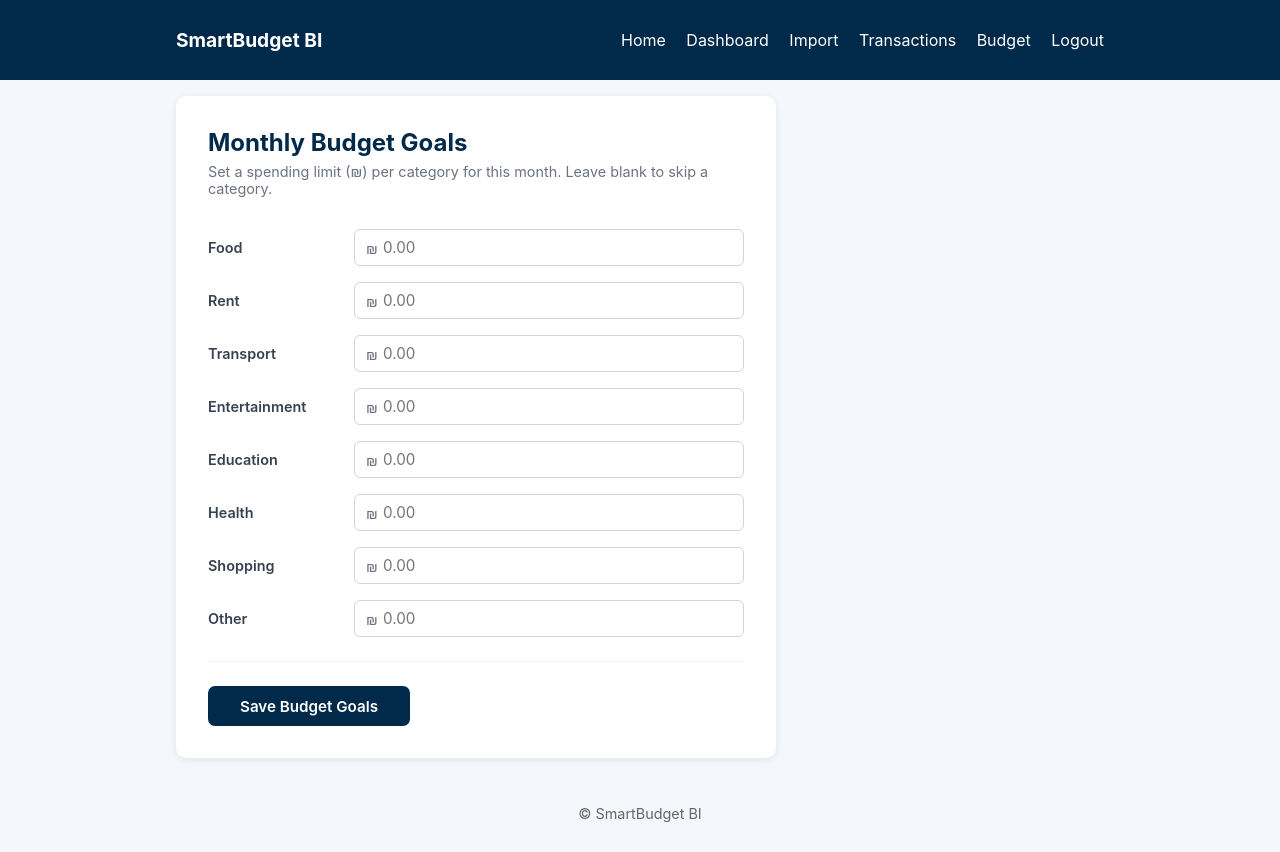
After one commit to leenabuleil04-ctrl/smartbudget-bi, a Flask app: page /budget in a window 1280 px wide. The commit adds this page. Run offline with Flask 3, Linux system fonts and the light colour scheme; the visitor is signed in with stand-in values (Sample User, id 1).

Commit message:
Add budget goals page, transactions page, and per-category dashboard utilization
- /budget (GET/POST): form to set monthly spending limits per category,
  saves to budget_goals.monthly_limit_ils; pre-fills on revisit
- /transactions: full transaction table sorted date-desc with category
  badges and colour-coded amounts
- navbar: Transactions and Budget links shown when logged in
- dashboard: Budget Utilization card replaced with per-category progress
  bars (teal <80%, amber 80-100%, red >=100%) and edit-goals link
- fix: budget_goals column is monthly_limit_ils, not amount

Co-Authored-By: Claude Sonnet 4.6 <noreply@anthropic.com>

```diff
--- a/app.py
+++ b/app.py
@@ -64,18 +64,20 @@ def dashboard():
         pass
     cbs_values = [cbs_by_category.get(c, 0) for c in cat_labels]
 
-    # budget utilization
-    budget_util = None
+    # per-category budget breakdown
+    budget_breakdown = {}
     try:
-        res = supabase.table('budget_goals').select('*').eq('student_id', user['id']).execute()
-        err = getattr(res, 'error', None)
-        if not err and res.data:
-            total_budget = sum((b.get('amount') or 0) for b in res.data)
-            spent = sum(metrics['by_category'].values())
-            if total_budget > 0:
-                budget_util = round((spent / total_budget) * 100, 1)
+        res = supabase.table('budget_goals').select('category,monthly_limit_ils').eq('student_id', user['id']).execute()
+        if not getattr(res, 'error', None) and res.data:
+            for row in res.data:
+                cat = row.get('category')
+                goal = float(row.get('monthly_limit_ils') or 0)
+                if cat and goal > 0:
+                    spent = metrics['by_category'].get(cat, 0.0)
+                    pct = min(round((spent / goal) * 100, 1), 999)
+                    budget_breakdown[cat] = {'goal': goal, 'spent': spent, 'pct': pct}
     except Exception:
-        budget_util = None
+        pass
 
     return render_template(
         'dashboard.html',
@@ -83,7 +85,7 @@ def dashboard():
         cat_labels=cat_labels,
         cat_values=cat_values,
         cbs_values=cbs_values,
-        budget_utilization=budget_util,
+        budget_breakdown=budget_breakdown,
         trend_labels=trend_labels,
         trend_values=trend_values,
         alerts=alerts,
@@ -138,6 +140,65 @@ def import_page():
             return redirect(url_for('import_page'))
 
     return render_template('import.html')
+
+
+@app.route('/transactions')
+def transactions_page():
+    user = session.get('user')
+    if not user:
+        flash('Please log in to view transactions', 'error')
+        return redirect(url_for('login'))
+
+    transactions = []
+    try:
+        res = supabase.table('transactions').select('*') \
+            .eq('student_id', user['id']).order('date', desc=True).execute()
+        if not getattr(res, 'error', None):
+            transactions = res.data or []
+    except Exception:
+        transactions = []
+
+    return render_template('transactions.html', transactions=transactions)
+
+
+@app.route('/budget', methods=['GET', 'POST'])
+def budget():
+    user = session.get('user')
+    if not user:
+        flash('Please log in to set budget goals', 'error')
+        return redirect(url_for('login'))
+
+    if request.method == 'POST':
+        try:
+            supabase.table('budget_goals').delete().eq('student_id', user['id']).execute()
+            records = []
+            for cat in ALLOWED_CATEGORIES:
+                raw = request.form.get(cat, '').strip()
+                if raw:
+                    try:
+                        amount = round(float(raw), 2)
+                        if amount > 0:
+                            records.append({'student_id': user['id'], 'category': cat, 'monthly_limit_ils': amount})
+                    except ValueError:
+                        pass
+            if records:
+                supabase.table('budget_goals').insert(records).execute()
+            flash('Budget goals saved', 'success')
+        except Exception as e:
+            flash(f'Error saving budget goals: {e}', 'error')
+        return redirect(url_for('budget'))
+
+    goals = {}
+    try:
+        res = supabase.table('budget_goals').select('category,monthly_limit_ils') \
+            .eq('student_id', user['id']).execute()
+        if not getattr(res, 'error', None) and res.data:
+            for row in res.data:
+                goals[row['category']] = row['monthly_limit_ils']
+    except Exception:
+        pass
+
+    return render_template('budget.html', goals=goals, categories=ALLOWED_CATEGORIES)
 
 
 @app.route('/register', methods=['GET', 'POST'])
--- a/templates/base.html
+++ b/templates/base.html
@@ -15,6 +15,8 @@
         <a href="{{ url_for('dashboard') }}">Dashboard</a>
         <a href="{{ url_for('import_page') }}">Import</a>
         {% if session.get('user') %}
+          <a href="{{ url_for('transactions_page') }}">Transactions</a>
+          <a href="{{ url_for('budget') }}">Budget</a>
           <a href="{{ url_for('logout') }}">Logout</a>
         {% else %}
           <a href="{{ url_for('login') }}">Login</a>
--- /dev/null
+++ b/templates/budget.html
@@ -0,0 +1,112 @@
+{% extends 'base.html' %}
+{% block content %}
+
+<style>
+  .budget-card {
+    background: #fff;
+    border-radius: 10px;
+    box-shadow: 0 2px 8px rgba(0,0,0,0.08);
+    padding: 2rem;
+    max-width: 600px;
+  }
+  .budget-card h2 {
+    color: #012a4a;
+    margin: 0 0 .4rem;
+  }
+  .budget-card .subtitle {
+    color: #6b7280;
+    font-size: 0.9rem;
+    margin: 0 0 2rem;
+  }
+
+  .budget-row {
+    display: flex;
+    align-items: center;
+    gap: 1rem;
+    margin-bottom: 1rem;
+  }
+  .budget-row label {
+    width: 130px;
+    flex-shrink: 0;
+    font-weight: 600;
+    color: #374151;
+    font-size: 0.9rem;
+  }
+  .budget-input {
+    flex: 1;
+    position: relative;
+  }
+  .budget-input span {
+    position: absolute;
+    left: .75rem;
+    top: 50%;
+    transform: translateY(-50%);
+    color: #6b7280;
+    font-size: 0.9rem;
+    pointer-events: none;
+  }
+  .budget-input input {
+    width: 100%;
+    padding: .5rem .75rem .5rem 1.75rem;
+    border: 1px solid #d1d5db;
+    border-radius: 6px;
+    font-size: 0.95rem;
+    color: #111827;
+    box-sizing: border-box;
+    transition: border-color .15s;
+  }
+  .budget-input input:focus {
+    outline: none;
+    border-color: #0fb5a3;
+    box-shadow: 0 0 0 3px rgba(15,181,163,.15);
+  }
+
+  .divider {
+    border: none;
+    border-top: 1px solid #f3f4f6;
+    margin: 1.5rem 0;
+  }
+
+  .btn-save {
+    background: #012a4a;
+    color: #fff;
+    border: none;
+    border-radius: 7px;
+    padding: .65rem 2rem;
+    font-size: 0.95rem;
+    font-weight: 600;
+    cursor: pointer;
+    transition: background .15s;
+  }
+  .btn-save:hover { background: #0fb5a3; }
+</style>
+
+<div class="budget-card">
+  <h2>Monthly Budget Goals</h2>
+  <p class="subtitle">Set a spending limit (₪) per category for this month. Leave blank to skip a category.</p>
+
+  <form method="POST" action="{{ url_for('budget') }}">
+    {% for cat in categories %}
+    <div class="budget-row">
+      <label for="cat_{{ cat }}">{{ cat }}</label>
+      <div class="budget-input">
+        <span>₪</span>
+        <input
+          type="number"
+          id="cat_{{ cat }}"
+          name="{{ cat }}"
+          min="0"
+          step="0.01"
+          placeholder="0.00"
+          value="{{ goals.get(cat, '') }}"
+        >
+      </div>
+    </div>
+    {% endfor %}
+
+    <hr class="divider">
+    <button type="submit" class="btn-save">Save Budget Goals</button>
+  </form>
+</div>
+
+{% endblock %}
```
Also changed, not shown: templates/dashboard.html (+25 -4 lines), templates/transactions.html (added, +107 -0 lines).
